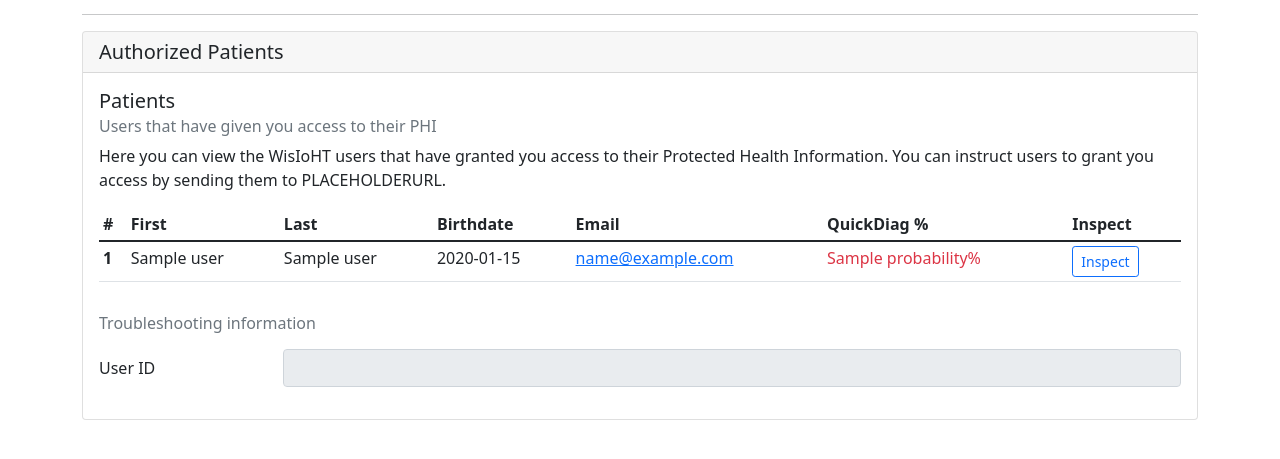
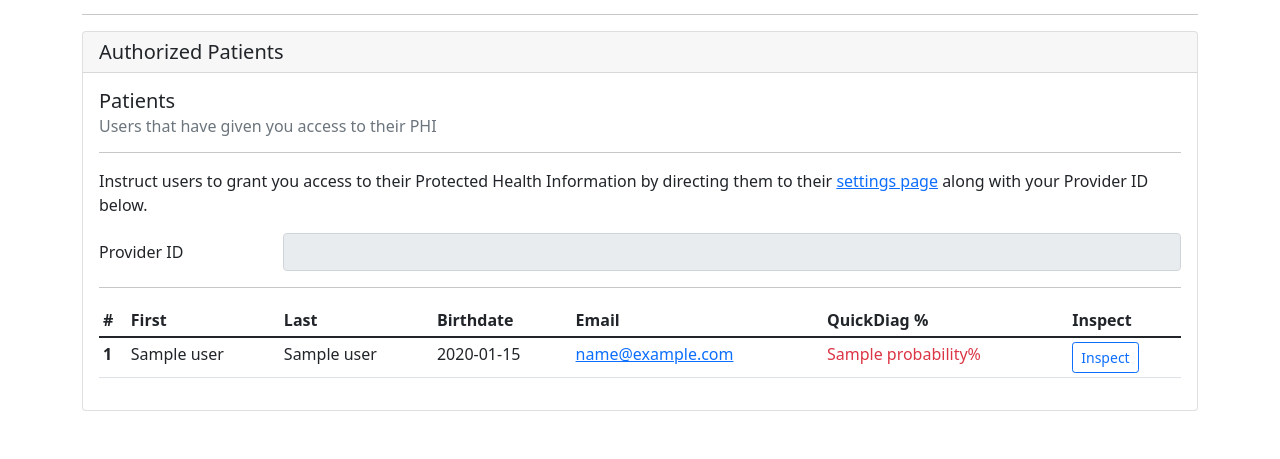
Before and after one commit to chaseheim/WisIoHTFlaskWithDash, a Flask app: template application/templates/hospitaldash.html in a window 1280 px wide. Shown: the part 122-581 px from the top of the page. Run offline with Flask 3, Linux system fonts and the light colour scheme; the visitor is signed in with stand-in values (Sample User, id 1); the template is opened without the code that fills it: most values are stand-ins (such as "Sample title", 1, 10 or a date in 2020).

Commit message:
Settings page updates

```diff
--- a/application/templates/hospitaldash.html
+++ b/application/templates/hospitaldash.html
@@ -13,7 +13,15 @@
         <div class="card-body">
             <h5 class="card-title">Patients</h5>
             <h6 class="card-subtitle mb-2 text-muted">Users that have given you access to their PHI</h6>
-            <p class="card-text">Here you can view the WisIoHT users that have granted you access to their Protected Health Information. You can instruct users to grant you access by sending them to PLACEHOLDERURL.</p>
+            <hr class="solid">
+            <p class="card-text">Instruct users to grant you access to their Protected Health Information by directing them to their <a href="{{ url_for('settings') }}">settings page</a> along with your Provider ID below.</p>
+            <div class="mb-3 row">
+                <label for="staticProviderID" class="col-sm-2 col-form-label">Provider ID</label>
+                <div class="col-sm-10">
+                    <input type="text" disabled readonly class="form-control" id="staticProviderID" value="{{ g.user['cognito:username'] }}">
+                </div>
+            </div>
+            <hr class="solid">
             <div class="table-responsive">
                 <table class="table table-sm table-hover">
                     <thead>
@@ -46,13 +54,6 @@
                     </tbody>
                 </table>
             </div>
-            <h6 class="card-subtitle my-3 text-muted">Troubleshooting information</h6>
-            <div class="mb-3 row">
-                <label for="staticUserID" class="col-sm-2 col-form-label">User ID</label>
-                <div class="col-sm-10">
-                    <input type="text" disabled readonly class="form-control" id="staticUserID" value="{{ g.user['cognito:username'] }}">
-                </div>
-            </div>
         </div>
     </div>
 </div>
```
Also changed, not shown: application/templates/settings.html (+8 -4 lines).
